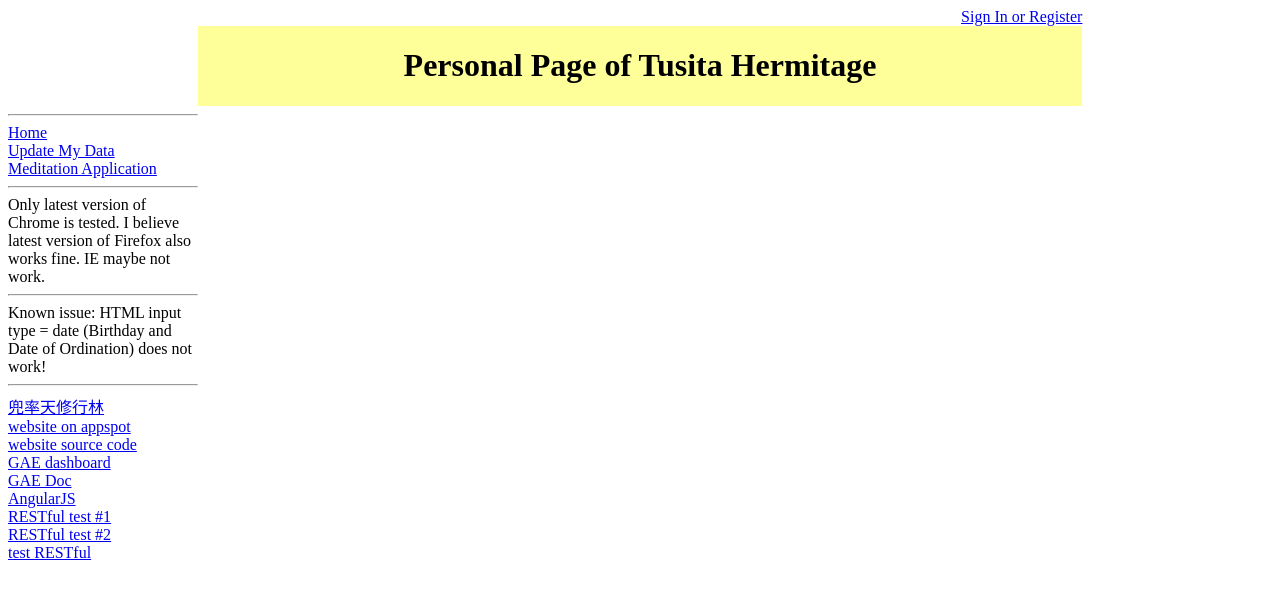
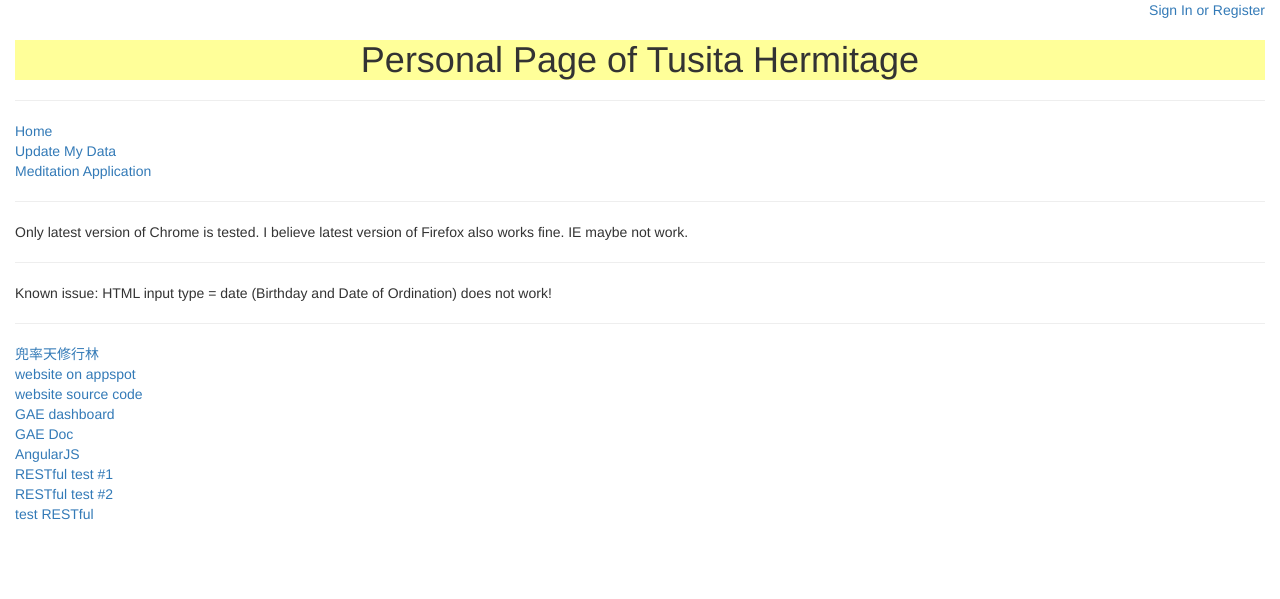
Before and after one commit to yapcheahshen/devtusita, a Python web app: template templates/index.html in a window 1280 px wide. Shown: the top 599 px of the page. Run offline with Jinja, Linux system fonts and the light colour scheme; the template is opened without the code that fills it, so the values that code supplies are empty; some libraries are stand-ins or nearby versions.

Commit message:
use Bootstrap

```diff
--- a/static/css/main.css
+++ b/static/css/main.css
@@ -1,20 +1,3 @@
-table {
-  margin: 10px;
-  border-collapse: collapse;
-}
-
-table, th, td {
-  border: 1px solid black;
-}
-
-th, td {
-  padding: 10px;
-}
-
-a:hover {
-  background-color: aqua;
-}
-
 .css-form input.ng-invalid.ng-dirty {
   background-color: #FA787E;
 }
--- a/templates/index.html
+++ b/templates/index.html
@@ -4,13 +4,14 @@
 
 <meta http-equiv="Content-Type" content="text/html; charset=utf-8">
 <title>Personal Page | Tusita Hermitage</title>
+<link href="//netdna.bootstrapcdn.com/twitter-bootstrap/2.2.2/css/bootstrap-combined.min.css" rel="stylesheet">
 <link rel="stylesheet" type="text/css" href="/css/main.css" />
 
 </head>
 <body ng-controller="mainCtrl">
-<div style="width: 100%;">
- <div style="width: 15%; float: left;">&nbsp;</div>
- <div style="width: 70%; float: left; text-align: right;">
+<div class="container-fluid">
+<div class="row-fluid">
+ <div class="span8 offset2" style="text-align: right;">
   {% if isLogin %}
    <div ng-show='isUserDataReady'>
     Hello! <b style="color: red;"><i>{{ userData.name }}</i></b> (<a href="{$ signoutURL $}" target="_self">Sign Out</a>)
@@ -22,17 +23,14 @@
    <a href="{$ signinOrRegisterURL $}" target="_self">Sign In or Register</a>
   {% endif %}
  </div>
- <div style="clear:both;"></div>
 </div>
 
-<div style="width: 100%;">
- <div style="width: 15%; float: left;">&nbsp;</div>
- <div style="width: 70%; float: left; text-align: center; background-color: #FFFF99;"><h1>Personal Page of Tusita Hermitage</h1></div>
- <div style="clear:both;"></div>
+<div class="row-fluid">
+ <div class="span8 offset2" style="text-align: center; background-color: #FFFF99;"><h1>Personal Page of Tusita Hermitage</h1></div>
 </div>
 
-<div style="width: 100%;">
- <div style="width: 15%; float: left;">
+<div class="row-fluid">
+ <div class="span2">
   <div ng-show="isUserDataReady">
    <hr /><a href="/">Home</a><br />
    <a href="/userdata">Update My Data</a><br />
@@ -55,9 +53,11 @@
    <a href="/testRESTful">test RESTful</a>
   </div>
  </div>
- <div style="width: 70%; float: left;"><div ng-view></div>&nbsp;</div>
- <div style="width: 15%; float: left;"></div>
+ <div class="span8"><div ng-view></div>&nbsp;</div>
 </div>
+</div>
+<script src="//ajax.googleapis.com/ajax/libs/jquery/1.9.0/jquery.js"></script>
+<script src="//netdna.bootstrapcdn.com/twitter-bootstrap/2.2.2/js/bootstrap.min.js"></script>
 <script src="//ajax.googleapis.com/ajax/libs/angularjs/1.0.4/angular.js"></script>
 <script src="/js/script.js"></script>
 </body>
```
